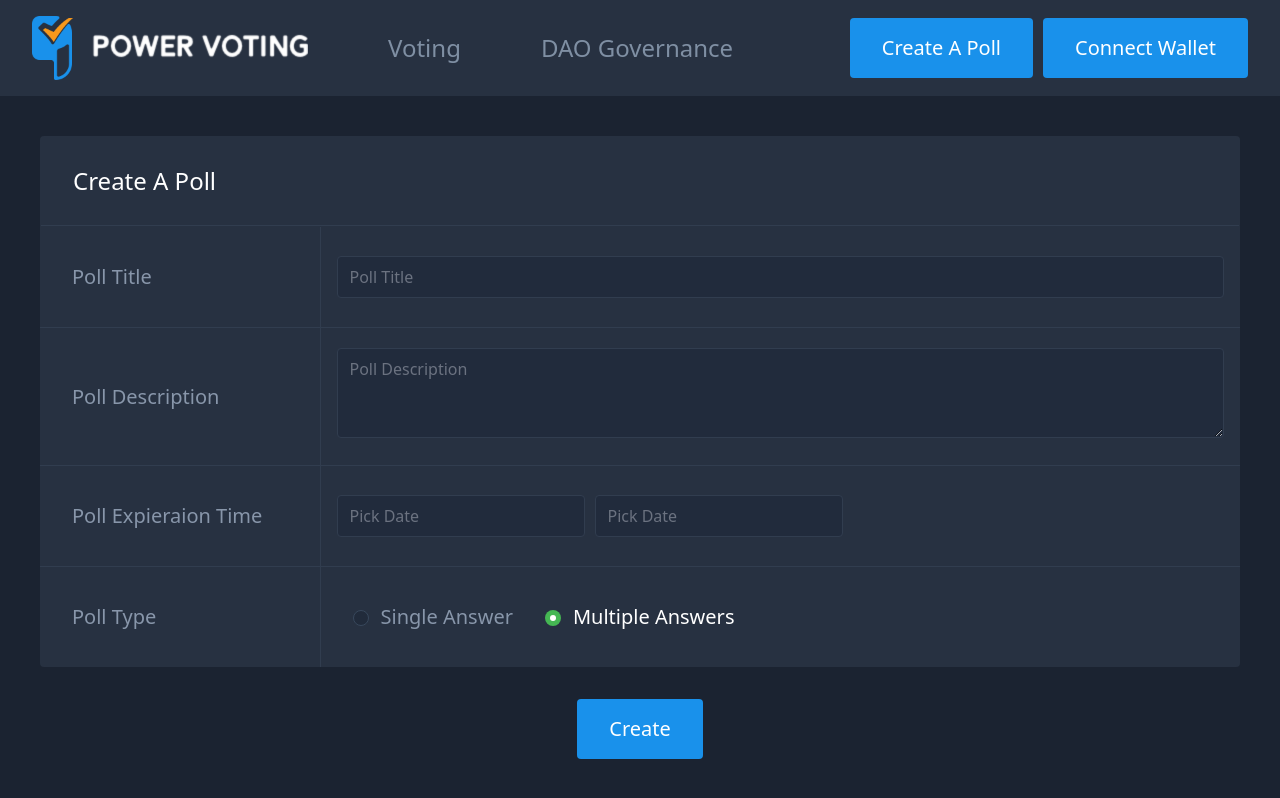
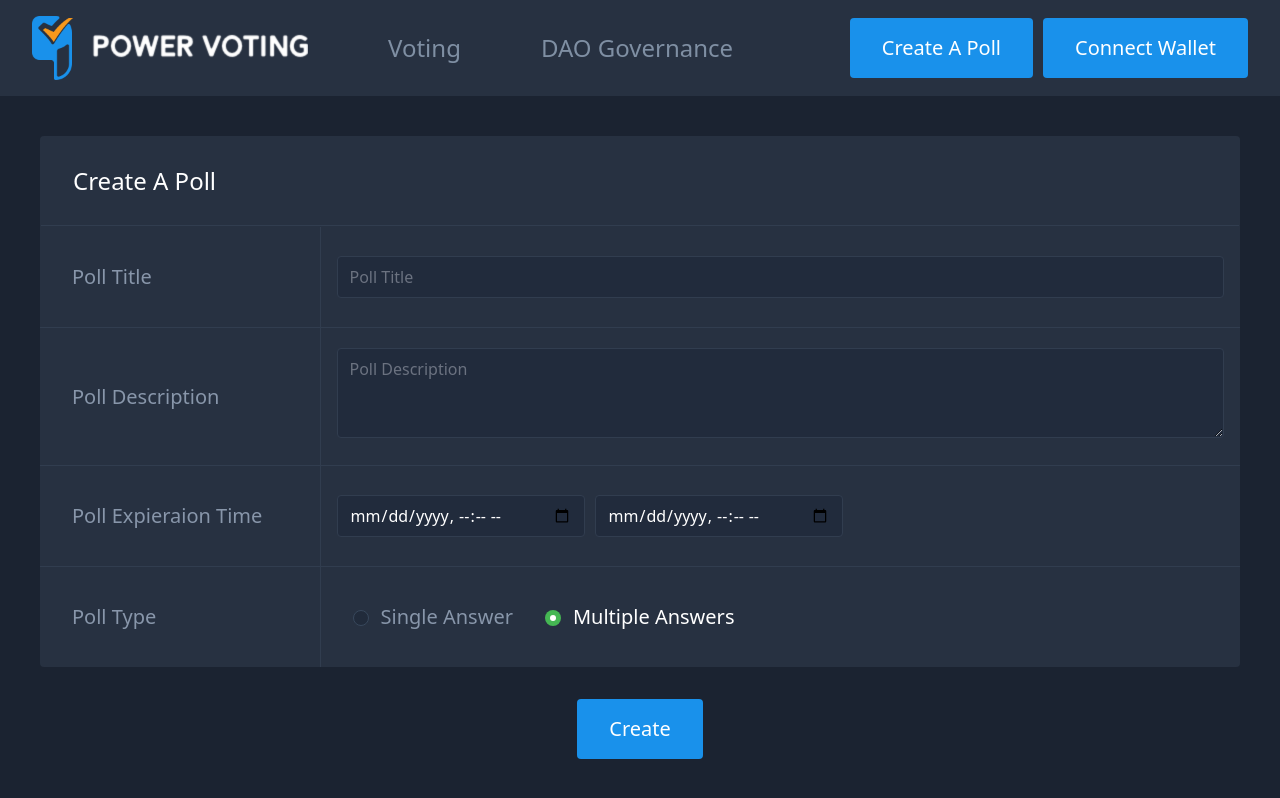
Before and after one commit to powervoting/powervoting-aleo, a Next.js app: page /create in a window 1280 px wide. Built offline with nearby package versions, Linux system fonts and the light colour scheme.

Commit message:
valite message

```diff
--- a/src/app/create/page.jsx
+++ b/src/app/create/page.jsx
@@ -71,19 +71,36 @@ export default function CreatePage () {
     {
       name: 'Poll Expieraion Time',
       comp: (
-        <div className='space-x-2.5'>
+        <div className='flex items-center'>
+          <div className='mr-2.5'>
             <input
-            type='date-locale'
-            className='form-input rounded bg-[#212B3C] border border-[#313D4F] w-[248px]'
+              type='datetime-local'
+              className={classNames(
+                'form-input rounded bg-[#212B3C] border border-[#313D4F] w-[248px]',
+                errors['start_time'] && 'border-red-500 focus:border-red-500'
+              )}
               placeholder='Pick Date'
               {...register('start_time', { required: true })}
             />
+            {errors['start_time'] && (
+              <p className='text-red-500 mt-1'>Please Pick Start Date</p>
+            )}
+          </div>
+
+          <div>
             <input
-            type='date-locale'
-            className='form-input rounded bg-[#212B3C] border border-[#313D4F] w-[248px]'
+              type='datetime-local'
+              className={classNames(
+                'form-input rounded bg-[#212B3C] border border-[#313D4F] w-[248px]',
+                errors['end_time'] && 'border-red-500 focus:border-red-500'
+              )}
               placeholder='Pick Date'
               {...register('end_time', { required: true })}
             />
+            {errors['end_time'] && (
+              <p className='text-red-500 mt-1'>Please Pick Start Date</p>
+            )}
+          </div>
         </div>
       )
     },
```
Lines whose indentation alone changed are shown as unchanged.
